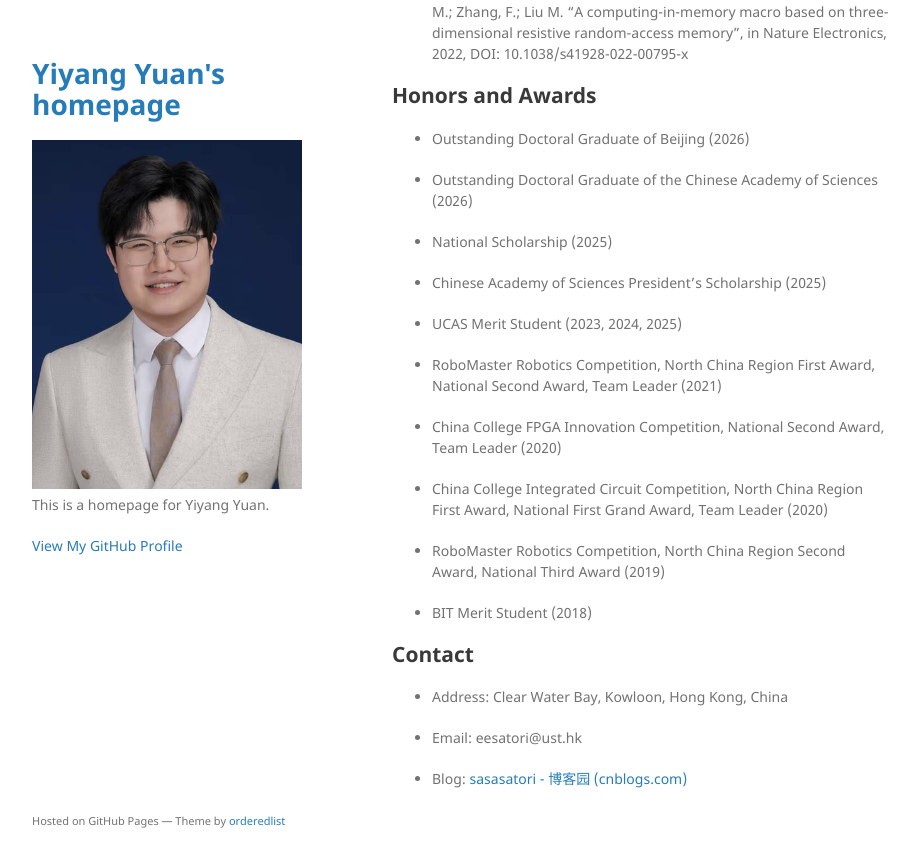
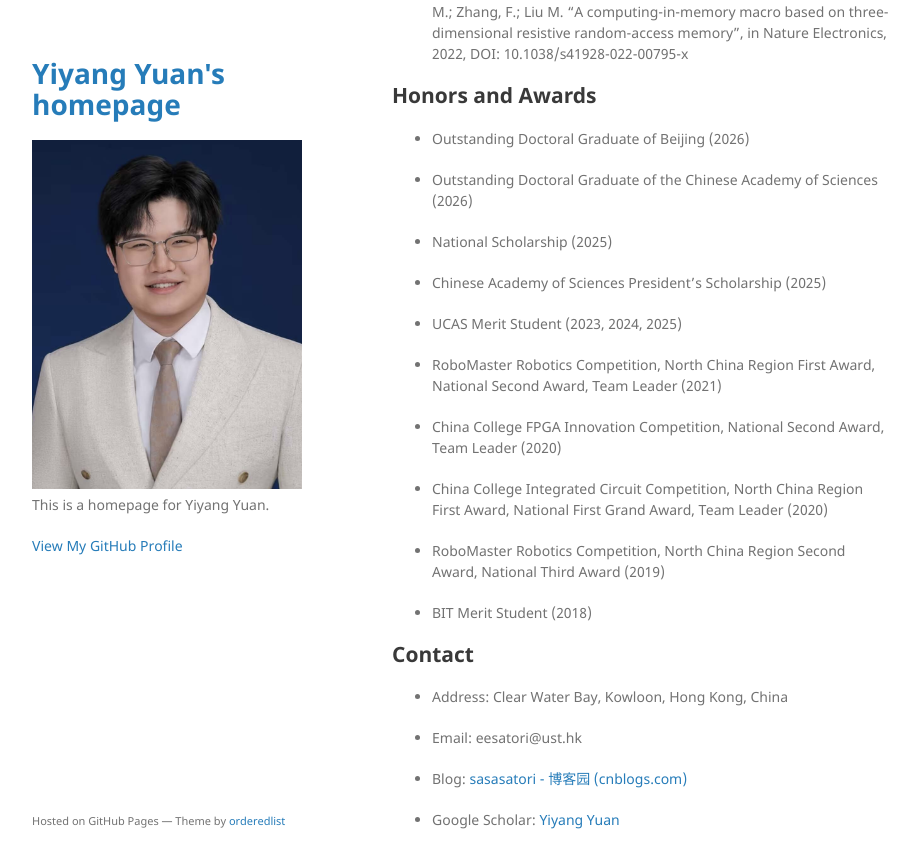
Before and after one commit to sasasatori/sasasatori.github.io, a Jekyll site: the page built from index.md, in a window 1280 px wide and 900 px high, scrolled down 2333 px. Shown: the top 868 px of the window, without its empty margins (178-1097 px from the left). Built offline with Jekyll 4.4.1, drawn with Linux system fonts in a browser that asks for light colours; our own code applies the rules of GitHub Pages for plain Markdown files.

Commit message:
add google scholar link

```diff
--- a/index.md
+++ b/index.md
@@ -72,3 +72,5 @@ Sep. 2017 - Jun. 2021: **Beijing Institute of Technology**
 - Email: eesatori@ust.hk
 
 - Blog: [sasasatori - 博客园 (cnblogs.com)](https://www.cnblogs.com/sasasatori)
+
+- Google Scholar: [Yiyang Yuan](https://scholar.google.com/citations?user=YIQuxo4AAAAJ)
```
